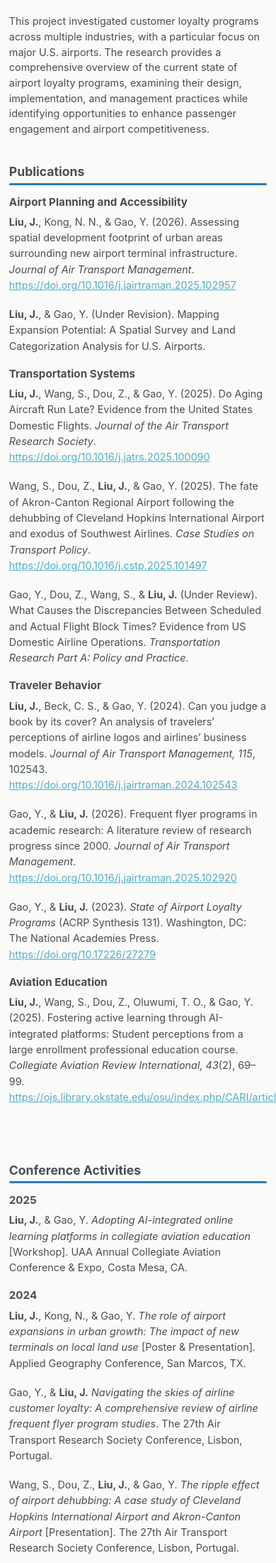
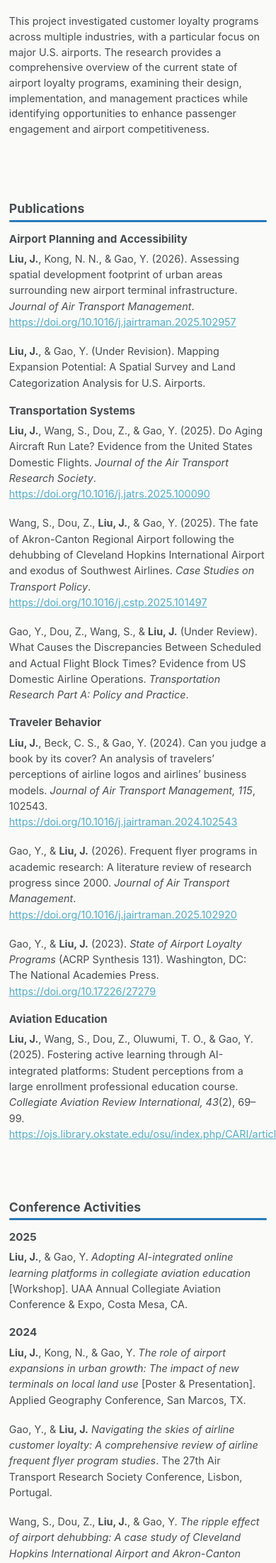
Before and after one commit to liu3309/liu3309.github.io, a Jekyll site: the page built from _pages/research.md, in a window 390 px wide. Shown: the part 2043-4245 px from the top of the page at 71% size. Built offline with Jekyll 4.4.1, drawn with Linux system fonts in a browser that asks for light colours; a script that is not in the unit is left out.

Commit message:
Update main.scss

```diff
--- a/assets/css/main.scss
+++ b/assets/css/main.scss
@@ -2081,14 +2081,14 @@ h2#conference-activities::after,
     padding-bottom: 0.4rem !important;
   }
 
-//   #publications {
-//     margin-top: 2.5rem !important;
-//     padding-top: 0.75rem !important;
-//   }
-
-//   h2#publications {
-//     margin-top: 2.5rem !important;
-//   }
+  #publications {
+    margin-top: 1.5rem !important;
+    padding-top: 0.75rem !important;
+  }
+
+  h2#publications {
+    margin-top: 1.5rem !important;
+  }
 }
 
 
```
